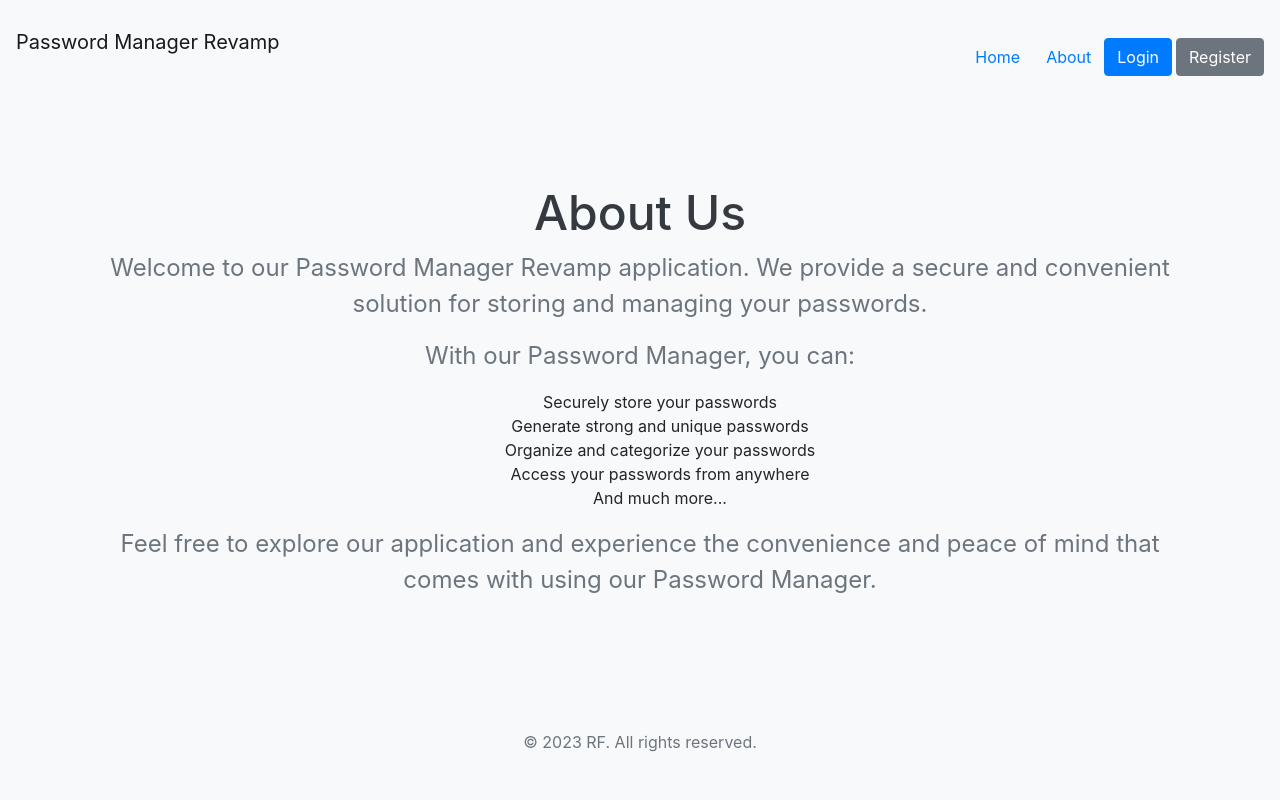
After one commit to rodolfofrainer/passwordVaultRevamp, a Django app: page /about/ in a window 1280 px wide. The commit adds this page. Run offline with Django 4.2, Linux system fonts and the light colour scheme; some libraries are stand-ins or nearby versions.

Commit message:
create about page

```diff
--- a/passwordVaultRevamp/urls.py
+++ b/passwordVaultRevamp/urls.py
@@ -19,8 +19,8 @@ from django.urls import path, include
 
 urlpatterns = [
     path('admin/', admin.site.urls),
+    path("", include("vaultApp.urls")),
+
     path('api-auth/', include('rest_framework.urls')),
     path('accounts/', include('allauth.urls')),
-
-    path("", include("vaultApp.urls")),
 ]
--- a/templates/base.html
+++ b/templates/base.html
@@ -18,29 +18,29 @@
       <div class="collapse navbar-collapse" id="navbarNav">
         <ul class="navbar-nav ml-auto">
           <li class="nav-item">
-            <a class="btn" href="/">Home</a>
+            <a class="btn btn-link" href="/">Home</a>
           </li>
           <li class="nav-item">
-            <a class="btn" href="/about">About</a>
+            <a class="btn btn-link" href="/about">About</a>
           </li>
           {% if user.is_authenticated %}
             <li class="nav-item">
-              <a class="btn" href="/dashboard">Dashboard</a>
+              <a class="btn btn-link" href="/dashboard">Dashboard</a>
             </li>
             <li class="nav-item">
-              <a class="btn" href="/accounts/logout">Logout</a>
+              <a class="btn btn-link" href="/accounts/logout">Logout</a>
             </li>
           {% else %}
             <li class="nav-item">
               <form action="{% url 'account_login' %}">
                 {% csrf_token%}
-                <button type="submit" id="btn-login" class="btn btn-primary">Login</button>
+                <button type="submit" id="btn-login" class="btn btn-primary mr-1">Login</button>
               </form>
-            </div>
-            <div class="nav-item">
+            </li>
+            <li class="nav-item">
               <form action="{% url 'account_signup' %}">
                 {% csrf_token%}
-                <button type="submit"  class="btn btn-signup">Register</button>
+                <button type="submit"  class="btn btn-secondary">Register</button>
               </form>
             </li>
           {% endif %}
@@ -69,4 +69,5 @@
 
     <script src="{% static 'js/script.js' %}"></script>
   </body>
+
 </html>
--- /dev/null
+++ b/vaultApp/templates/vaultApp/about.html
@@ -0,0 +1,19 @@
+{% extends "base.html" %}
+{% load static %}
+{% block title %}About{% endblock %}
+
+{% block content %}
+  <div class="container">
+    <h1>About Us</h1>
+    <p>Welcome to our Password Manager Revamp application. We provide a secure and convenient solution for storing and managing your passwords.</p>
+    <p>With our Password Manager, you can:</p>
+    <ul style="list-style-type: none;">
+      <li>Securely store your passwords</li>
+      <li>Generate strong and unique passwords</li>
+      <li>Organize and categorize your passwords</li>
+      <li>Access your passwords from anywhere</li>
+      <li>And much more...</li>
+    </ul>
+    <p>Feel free to explore our application and experience the convenience and peace of mind that comes with using our Password Manager.</p>
+  </div>
+{% endblock %}
--- a/vaultApp/urls.py
+++ b/vaultApp/urls.py
@@ -3,6 +3,7 @@ from django.urls import path
 from . import views
 
 urlpatterns = [
-    path("", views.my_view, name="index"),
+    path("", views.index_view, name="index"),
     path("login/", views.login_view, name="login"),
+    path("about/", views.about_view, name="about"),
 ]
--- a/vaultApp/views.py
+++ b/vaultApp/views.py
@@ -1,9 +1,13 @@
 from django.shortcuts import render
 
 
-def my_view(request):
+def index_view(request):
     return render(request, 'vaultApp/index.html')
 
 
 def login_view(request):
     return render(request, 'vaultApp/login.html')
+
+
+def about_view(request):
+    return render(request, 'vaultApp/about.html')
```
Also changed, not shown: db.sqlite3, static/css/style.css (line endings or trailing spaces).
